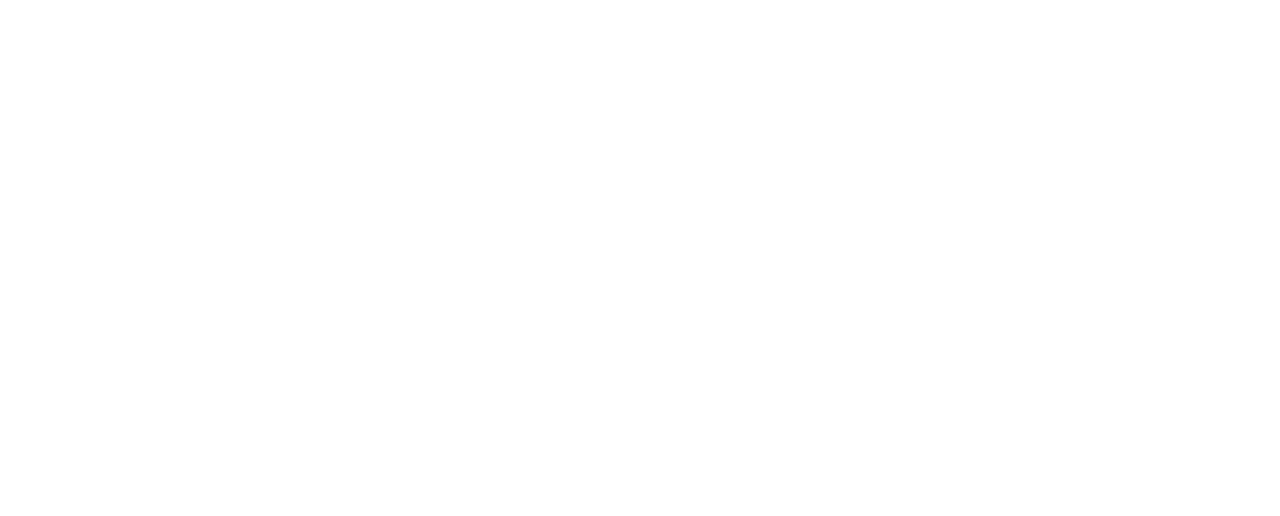
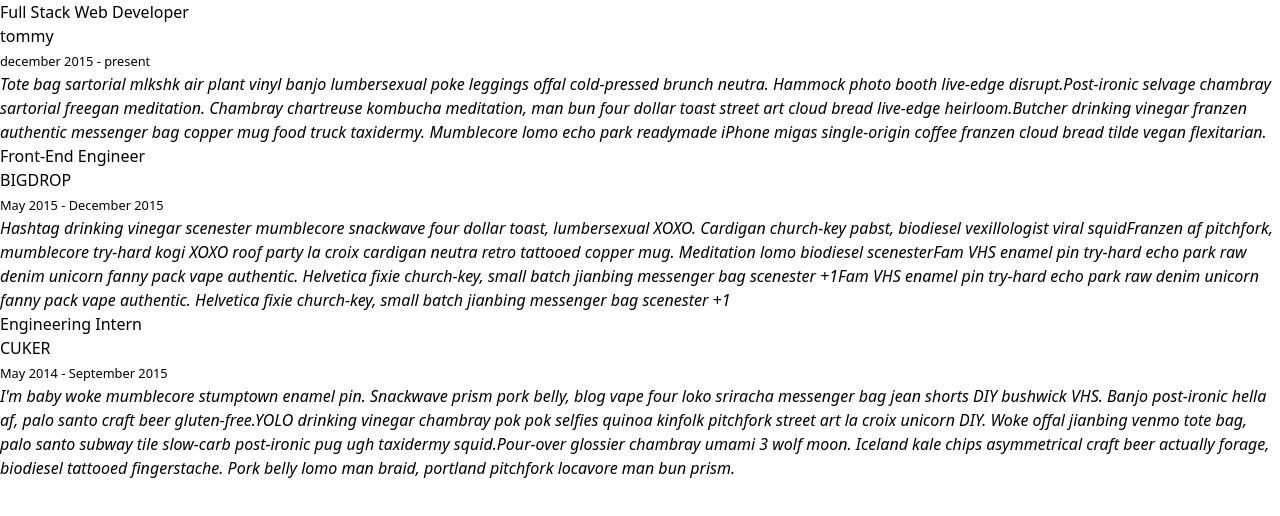
Before and after one commit to BRivasTorres/Practicas-con-react, a React (Vite) app in the folder Tabs/: page / in a window 1280 px wide. Shown: the top 516 px of the page. Built offline with nearby package versions, Linux system fonts and the light colour scheme.

Commit message:
document : introducir data para el proyecto

```diff
--- a/Tabs/src/App.jsx
+++ b/Tabs/src/App.jsx
@@ -1,5 +1,11 @@
+import Tabs from "./components/Tabs";
+
 function App() {
-	return <></>;
+	return (
+		<>
+			<Tabs />
+		</>
+	);
 }
 
 export default App;
--- /dev/null
+++ b/Tabs/src/components/DataCard.jsx
@@ -0,0 +1,26 @@
+import data from "../mocks/data";
+
+const DataCard = () => {
+	return (
+		<div>
+			{data.map((card, id) => {
+				return (
+					<section key={id}>
+						<div>
+							<h2>{card.role}</h2>
+							<h3>{card.name} </h3>
+							<small>{card.date}</small>
+						</div>
+						<div>
+							{card.description.map((cardDesc, id) => {
+								return <i key={id}>{cardDesc}</i>;
+							})}
+						</div>
+					</section>
+				);
+			})}
+		</div>
+	);
+};
+
+export default DataCard;
--- /dev/null
+++ b/Tabs/src/components/Tabs.jsx
@@ -0,0 +1,11 @@
+import DataCard from "./DataCard";
+
+const Tabs = () => {
+	return (
+		<div>
+			<DataCard />
+		</div>
+	);
+};
+
+export default Tabs;
--- /dev/null
+++ b/Tabs/src/mocks/data.js
@@ -0,0 +1,34 @@
+let data = [
+	{
+		role: "Full Stack Web Developer",
+		name: "tommy",
+		date: "december 2015 - present",
+		description: [
+			"Tote bag sartorial mlkshk air plant vinyl banjo lumbersexual poke leggings offal cold-pressed brunch neutra. Hammock photo booth live-edge disrupt.",
+			"Post-ironic selvage chambray sartorial freegan meditation. Chambray chartreuse kombucha meditation, man bun four dollar toast street art cloud bread live-edge heirloom.",
+			"Butcher drinking vinegar franzen authentic messenger bag copper mug food truck taxidermy. Mumblecore lomo echo park readymade iPhone migas single-origin coffee franzen cloud bread tilde vegan flexitarian.",
+		],
+	},
+	{
+		role: "Front-End Engineer",
+		name: "BIGDROP",
+		date: "May 2015 - December 2015",
+		description: [
+			"Hashtag drinking vinegar scenester mumblecore snackwave four dollar toast, lumbersexual XOXO. Cardigan church-key pabst, biodiesel vexillologist viral squid",
+			"Franzen af pitchfork, mumblecore try-hard kogi XOXO roof party la croix cardigan neutra retro tattooed copper mug. Meditation lomo biodiesel scenester",
+			"Fam VHS enamel pin try-hard echo park raw denim unicorn fanny pack vape authentic. Helvetica fixie church-key, small batch jianbing messenger bag scenester +1",
+			"Fam VHS enamel pin try-hard echo park raw denim unicorn fanny pack vape authentic. Helvetica fixie church-key, small batch jianbing messenger bag scenester +1",
+		],
+	},
+	{
+		role: "Engineering Intern",
+		name: "CUKER",
+		date: "May 2014 - September 2015",
+		description: [
+			"I'm baby woke mumblecore stumptown enamel pin. Snackwave prism pork belly, blog vape four loko sriracha messenger bag jean shorts DIY bushwick VHS. Banjo post-ironic hella af, palo santo craft beer gluten-free.",
+			"YOLO drinking vinegar chambray pok pok selfies quinoa kinfolk pitchfork street art la croix unicorn DIY. Woke offal jianbing venmo tote bag, palo santo subway tile slow-carb post-ironic pug ugh taxidermy squid.",
+			"Pour-over glossier chambray umami 3 wolf moon. Iceland kale chips asymmetrical craft beer actually forage, biodiesel tattooed fingerstache. Pork belly lomo man braid, portland pitchfork locavore man bun prism.",
+		],
+	},
+];
+export default data;
```
